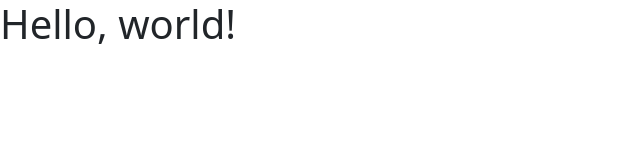
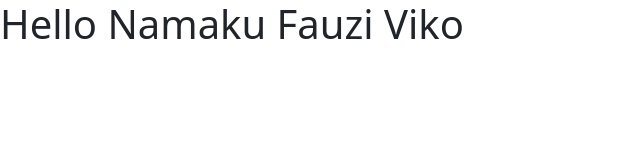
Before and after one commit to fauziviko/latihan-git-binar, a plain HTML site: page latihan git/index.html in a window 1280 px wide. Shown: the whole page, without its empty margins (0-640 px from the left). Drawn offline with nearby package versions, Linux system fonts and the light colour scheme.

Commit message:
second commit

```diff
--- a/latihan git/index.html
+++ b/latihan git/index.html
@@ -12,7 +12,7 @@
     />
   </head>
   <body>
-    <h1>Hello, world!</h1>
+    <h1>Hello Namaku Fauzi Viko</h1>
     <script
       src="https://cdn.jsdelivr.net/npm/bootstrap@5.3.3/dist/js/bootstrap.bundle.min.js"
       integrity="sha384-YvpcrYf0tY3lHB60NNkmXc5s9fDVZLESaAA55NDzOxhy9GkcIdslK1eN7N6jIeHz"
```
